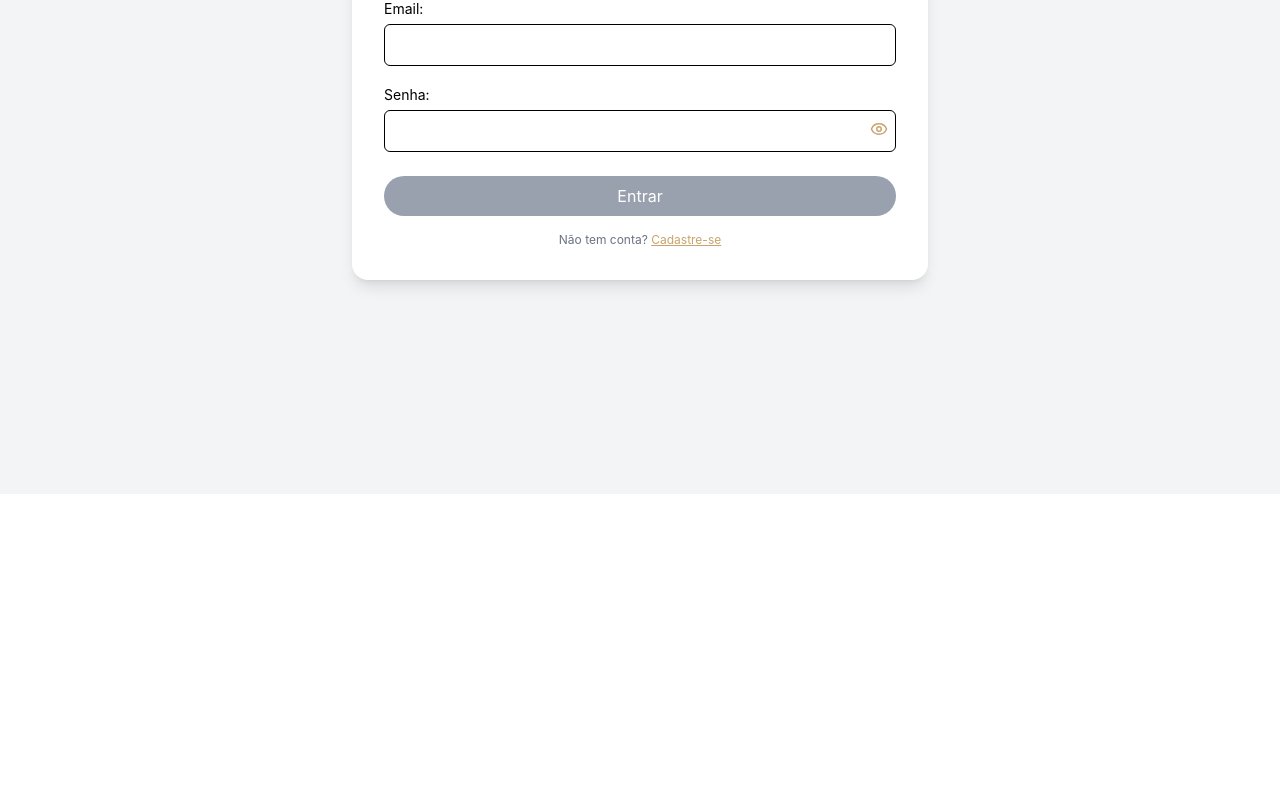
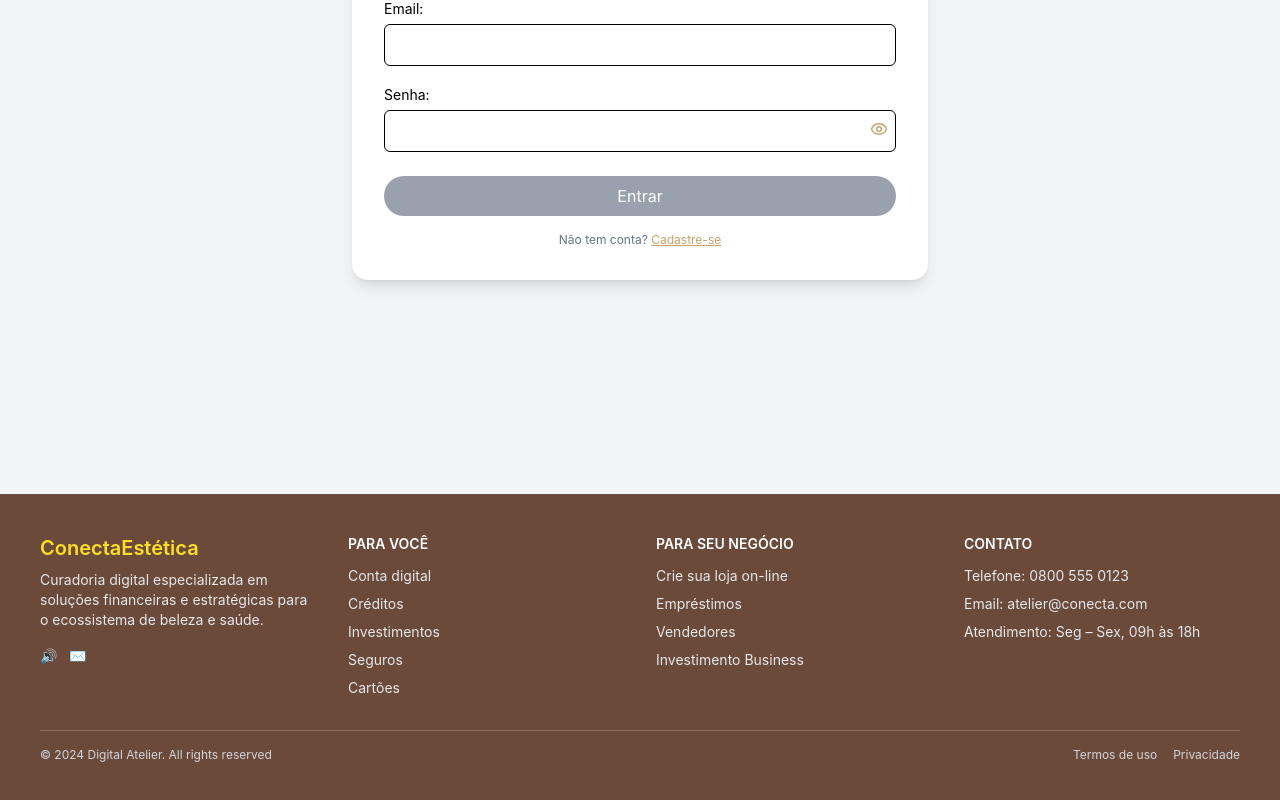
Before and after one commit to Projeto-P-I-Grupo10/conectaestetica-web-cliente, a React (Vite) app: page / in a window 1280 px wide. Shown: the part 306-1106 px from the top of the page. Before the commit the page ends 800 px from the top, so only its background shows below. Built offline with nearby package versions, Linux system fonts and the light colour scheme.

Commit message:
Feat: Adicionando rotas de login e cadastro/adicionando o footer nas páginas

```diff
--- a/package.json
+++ b/package.json
@@ -15,6 +15,7 @@
     "lucide-react": "^1.7.0",
     "react": "^19.2.4",
     "react-dom": "^19.2.4",
+    "react-router-dom": "^7.14.1",
     "tailwindcss": "^4.2.2"
   },
   "devDependencies": {
--- a/src/App.jsx
+++ b/src/App.jsx
@@ -1,13 +1,19 @@
-import Navbar from "./assets/components/Navbar";
-import CadastroStepper from "./assets/components/CadastroStepper";
-import Login from "./assets/components/Login";
+import { BrowserRouter, Routes, Route } from "react-router-dom";
+import Login from "./pages/Login";
+import Cadastro from "./pages/cadastro";
 
 function App() {
   return (
-    <>
-      <Navbar></Navbar>
-      <Login></Login>
-    </>
+    <BrowserRouter>
+      <Routes>
+        {/* LOGIN */}
+        <Route path="/" element={<Login />} />
+
+         {/* LOGIN */}
+        <Route path="/cadastro" element={<Cadastro />} />
+
+      </Routes>
+    </BrowserRouter>
   );
 }
 
--- /dev/null
+++ b/src/assets/components/Footer.jsx
@@ -0,0 +1,72 @@
+export default function Footer() {
+  return (
+    <footer className="bg-[#6B4A3A] text-white px-10 py-10">
+
+      {/* CONTEÚDO PRINCIPAL */}
+      <div className="grid grid-cols-1 md:grid-cols-4 gap-8">
+
+        {/* LOGO + DESCRIÇÃO */}
+        <div>
+          <h2 className="text-xl font-semibold text-yellow-300">
+            ConectaEstética
+          </h2>
+          <p className="text-sm mt-2 text-gray-200">
+            Curadoria digital especializada em soluções financeiras e estratégicas
+            para o ecossistema de beleza e saúde.
+          </p>
+
+          {/* ÍCONES (pode trocar depois) */}
+          <div className="flex gap-3 mt-4 text-sm">
+            <span>🔊</span>
+            <span>✉️</span>
+          </div>
+        </div>
+
+        {/* PARA VOCÊ */}
+        <div>
+          <h3 className="text-sm font-semibold mb-3">PARA VOCÊ</h3>
+          <ul className="space-y-2 text-sm text-gray-200">
+            <li>Conta digital</li>
+            <li>Créditos</li>
+            <li>Investimentos</li>
+            <li>Seguros</li>
+            <li>Cartões</li>
+          </ul>
+        </div>
+
+        {/* PARA SEU NEGÓCIO */}
+        <div>
+          <h3 className="text-sm font-semibold mb-3">PARA SEU NEGÓCIO</h3>
+          <ul className="space-y-2 text-sm text-gray-200">
+            <li>Crie sua loja on-line</li>
+            <li>Empréstimos</li>
+            <li>Vendedores</li>
+            <li>Investimento Business</li>
+          </ul>
+        </div>
+
+        {/* CONTATO */}
+        <div>
+          <h3 className="text-sm font-semibold mb-3">CONTATO</h3>
+          <ul className="space-y-2 text-sm text-gray-200">
+            <li>Telefone: 0800 555 0123</li>
+            <li>Email: atelier@conecta.com</li>
+            <li>Atendimento: Seg – Sex, 09h às 18h</li>
+          </ul>
+        </div>
+
+      </div>
+
+      {/* LINHA */}
+      <div className="border-t border-white/20 mt-8 pt-4 flex flex-col md:flex-row justify-between text-xs text-gray-300">
+        <span>© 2024 Digital Atelier. All rights reserved</span>
+
+        <div className="flex gap-4 mt-2 md:mt-0">
+          <span>Termos de uso</span>
+          <span>Privacidade</span>
+        </div>
+      </div>
+
+    </footer>
+  );
+}
--- /dev/null
+++ b/src/pages/Cadastro.jsx
@@ -0,0 +1,15 @@
+import Navbar from "../assets/components/Navbar";
+import CadastroStepper from "../assets/components/CadastroStepper";
+import Footer from "../assets/components/Footer";
+
+function Cadastro() {
+  return (
+    <>
+      <Navbar />
+      <CadastroStepper></CadastroStepper>
+      <Footer />
+    </>
+  );
+}
+
+export default Cadastro;
--- /dev/null
+++ b/src/pages/Login.jsx
@@ -0,0 +1,15 @@
+import Navbar from "../assets/components/Navbar";
+import LoginForm from "../assets/components/Login";
+import Footer from "../assets/components/Footer";
+
+function Login() {
+  return (
+    <>
+      <Navbar />
+      <LoginForm />
+      <Footer />
+    </>
+  );
+}
+
+export default Login;
```
Also changed, not shown: 1 other file (tests, documents, lock files or other folders).
